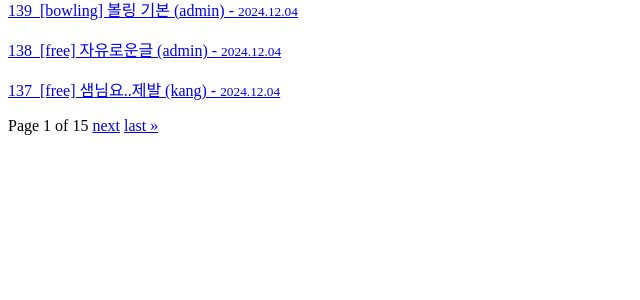
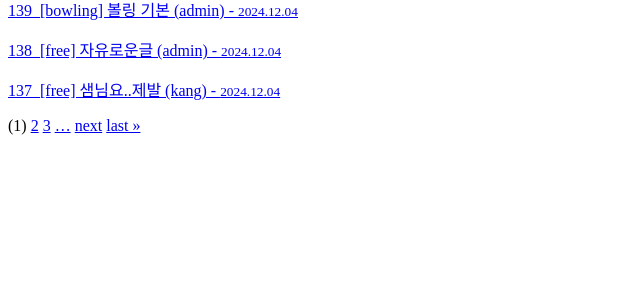
Before and after one commit to mountain-kangkang/-Django_oz, a Django app: page / in a window 1280 px wide. Shown: the part 438-738 px from the top of the page, without its empty margins (0-640 px from the left). Run offline with Django 5.2, Linux system fonts and the light colour scheme; data comes from the database, SQL or seed files in the repository.

Commit message:
Django 04_35 Blog pagination2

```diff
--- a/blog/templates/blog_list.html
+++ b/blog/templates/blog_list.html
@@ -11,19 +11,29 @@
             </a>
         </p>
     {% endfor %}
-    <dif>
+    <div>
         {% if page_obj.has_previous %}
-            <a href="?page=1">&laquo first</a>
+            <a href="?page=1">&laquo; first</a>
             <a href="?page={{ page_obj.previous_page_number }}">previous</a>
         {% endif %}
-        <span>
-            Page {{  page_obj.number }} of {{  page_obj.paginator.num_pages }}
-        </span>
+        {% if page_obj.number|add:-2 > 1 %}
+            <a href="?page={{ page_obj.number|add:-3 }}">&hellip;</a>
+        {% endif %}
+        {% for i in page_obj.paginator.page_range %}
+            {% if page_obj.number == i %}
+                <span>({{ i }})</span>
+            {% elif i > page_obj.number|add:-3 and i < page_obj.number|add:3 %}
+                <a href="?page={{ i }}">{{ i }}</a>
+            {% endif %}
+        {% endfor %}
+        {% if page_obj.number|add:2 < page_obj.paginator.num_pages %}
+            <a href="?page={{ page_obj.number|add:3 }}">&hellip;</a>
+        {% endif %}
         {% if page_obj.has_next %}
             <a href="?page={{ page_obj.next_page_number }}">next</a>
-            <a href="?page={{ page_obj.paginator.num_pages }}">last &raquo</a>
+            <a href="?page={{ page_obj.paginator.num_pages }}">last &raquo;</a>
         {% endif %}
-    </dif>
+    </div>
     <!--p>
         {{ count }}
     </p-->
```
